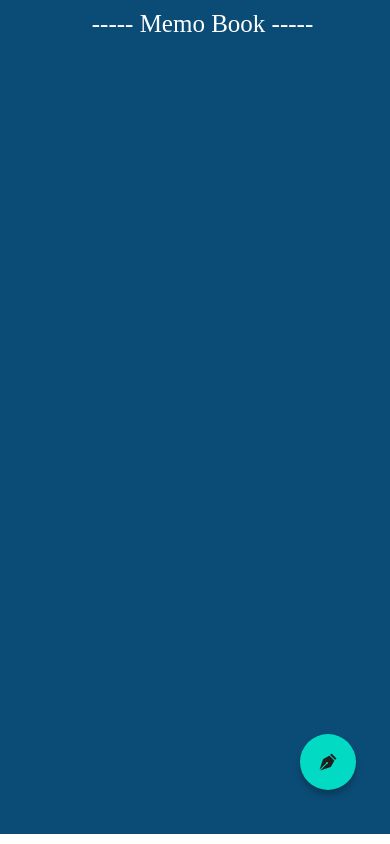
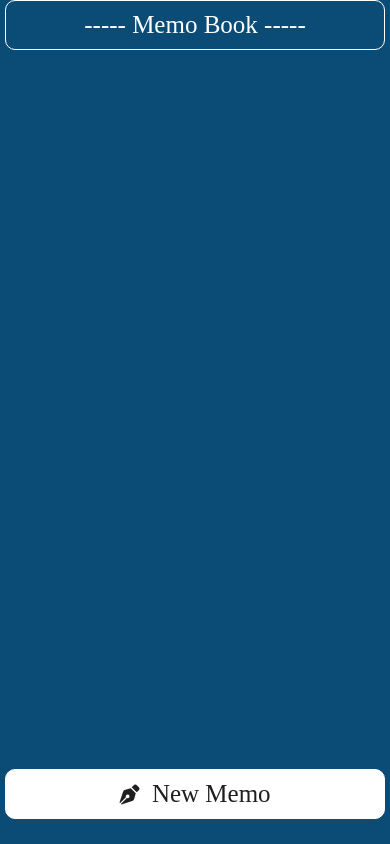
Before and after one commit to kurikuri333/Todolist, a React Native app: screen / in a window 390 px wide. Built offline with nearby package versions, Linux system fonts and the light colour scheme; what react-native-storage would draw is missing.

Commit message:
残りsplash画面とアイコン

```diff
--- a/App.tsx
+++ b/App.tsx
@@ -1,6 +1,7 @@
 import React,{ FC, Fragment ,useState, useEffect,Component }  from 'react';
 import { AnimatedFAB, FAB, Checkbox } from 'react-native-paper';
 import  Icon  from "react-native-vector-icons/AntDesign";
+import  Icon2  from "react-native-vector-icons/FontAwesome5";
 import Storage from 'react-native-storage';
 import AsyncStorage from '@react-native-async-storage/async-storage';
 import {
@@ -137,7 +138,6 @@ const [ready, setReady] = useState(false);
   }
 
   const [checked, setChecked] = useState(false);
-
   const handleCheckbox = async (id: number) =>{
     await AsyncStorage.getAllKeys().then(allkeys =>{
       const keyIDs :string = 'key'+( '00000000' + String(id) ).slice( -8 );
@@ -165,13 +165,13 @@ const [ready, setReady] = useState(false);
       <SafeAreaView style={styles.container}>
       <View style = {styles.todo_wrapper}>
         <View>
-            <Text style={ styles.plus }>----- Memo Book -----</Text>
-         </View>
+          <Text style={ styles.titleBox }>----- Memo Book -----</Text>
+        </View>
           <FlatList
             data={todos}
             renderItem={({ item: todo }) => {
               return (
-                <View style={styles.todo_container}>
+                <View style={todo.check ? styles.todo_container_Push :styles.todo_container}>
                       <Checkbox
                         uncheckedColor = {'#fff'}
                         color={'#fff'}
@@ -191,14 +191,24 @@ const [ready, setReady] = useState(false);
             }}
             keyExtractor={(_, index) => index.toString()}
           />
+          <TouchableOpacity onPress={ () => handlePlus() }>
+          <View>
+            <Text style={ styles.plus }>
+              <Icon2 name="pen-nib" size={20} color='#1f1f1f'/>  New Memo</Text>
 
+
+         </View>
+         </TouchableOpacity>
         </View>
-        <FAB
+
+
+        {/* <FAB
           icon = {"fountain-pen-tip"}
           color = {'#1f1f1f'}
           style={styles.fab}
           onPress={() => handlePlus()}
-          />
+          />  */}
+
       <Modal visible={ mode === 'add'} animationType={ 'slide' } >
         <View style={ styles.modal }>
           <View style={ styles.textinput_frame }>
@@ -212,7 +222,7 @@ const [ready, setReady] = useState(false);
           </View>
           <View style={ styles.button }>
             <TouchableOpacity onPress={() => handleAdd()}>
-              <Text style={ styles.add }>+New memo</Text>
+              <Text style={ styles.add }>+New Memo</Text>
             </TouchableOpacity>
             <TouchableOpacity onPress={() => handleCancel()}>
               <Text style={ styles.cancel }>Cancel</Text>
@@ -232,9 +242,8 @@ const styles = StyleSheet.create({
 
   container: {
     backgroundColor: '#0B4C76',
-    paddingBottom: 100,
-    height: windowHeight-10,
-    paddingBotum: 10,
+    paddingBottom: 0,
+    height: windowHeight,
   },
   modal: {
     justifyContent: 'center',
@@ -249,9 +258,9 @@ const styles = StyleSheet.create({
     height: windowHeight-400,
   },
   todo_wrapper: {
-    marginTop: 0,
+    paddingBottom: windowHeight*0.03,
     backgroundColor: '#0B4C76',
-    // height: windowHeight*0.96,
+    height: windowHeight,
     // width: windowWidth,
   },
   todo_container: {
@@ -260,7 +269,6 @@ const styles = StyleSheet.create({
     justifyContent: 'space-between',
     alignItems: 'center',
     padding: 20,
-    // marginBottom: 0,
     marginLeft: 5,
     marginRight: 5,
     paddingLeft: 5,
@@ -268,7 +276,20 @@ const styles = StyleSheet.create({
     backgroundColor: '#0B4C76',
     borderColor: "#fff",
     borderRadius: 10,
-
+  },
+  todo_container_Push: {
+    flex: 1,
+    flexDirection: 'row',
+    justifyContent: 'space-between',
+    alignItems: 'center',
+    padding: 20,
+    marginLeft: 5,
+    marginRight: 5,
+    paddingLeft: 5,
+    borderWidth: 0.7,
+    backgroundColor: '#b33e5c',
+    borderColor: "#fff",
+    borderRadius: 10,
   },
   todo_title: {
     color: '#FFFFFF',
@@ -279,27 +300,48 @@ const styles = StyleSheet.create({
     lineHeight: 20,
     textAlign: 'left',
   },
+
+  titleBox: {
+    fontSize: 25,
+    fontFamily: 'DancingScript-Bold',
+    textAlign: 'center',
+    color: '#fff',
+    padding: 10,
+    backgroundColor: '#0B4C76',
+    borderColor: "#fff",
+    marginLeft: 5,
+    marginRight: 5,
+    borderWidth: 0.7,
+    borderRadius: 10,
+
+  },
+
   plus: {
     fontSize: 25,
     fontFamily: 'DancingScript-Bold',
     textAlign: 'center',
-    color: '#fff',
-    marginTop: 10,
-    marginBottom: 10,
-    paddingLeft: 15,
-    backgroundColor: '#0B4C76',
+    color: '#1f1f1f',
+    padding: 10,
+    // marginTop: 10,
+    // marginBottom: 10,
+    backgroundColor: '#fff',
+    borderColor: "#fff",
+    marginLeft: 5,
+    marginRight: 5,
+    borderWidth: 0.7,
+    borderRadius: 10,
 
   },
   add: {
     fontSize: 18,
     fontFamily: 'DancingScript-Bold',
     textAlign: 'center',
-    color: '#fff',
+    color: '#1f1f1f',
     width: 250,
     marginTop: 20,
     marginRight: 5,
     padding: 10,
-    backgroundColor: '#0B4C76',
+    backgroundColor: '#fff',
     borderWidth: 0.7,
     borderColor: '#ccc',
     borderRadius: 10,
@@ -339,7 +381,7 @@ const styles = StyleSheet.create({
 
   },
   fab: {
-    color: '#4169e1',
+    backgroundColor: '#fff',
     position: 'absolute',
     marginTop: windowHeight-110,
     marginLeft: windowWidth-90,
```
